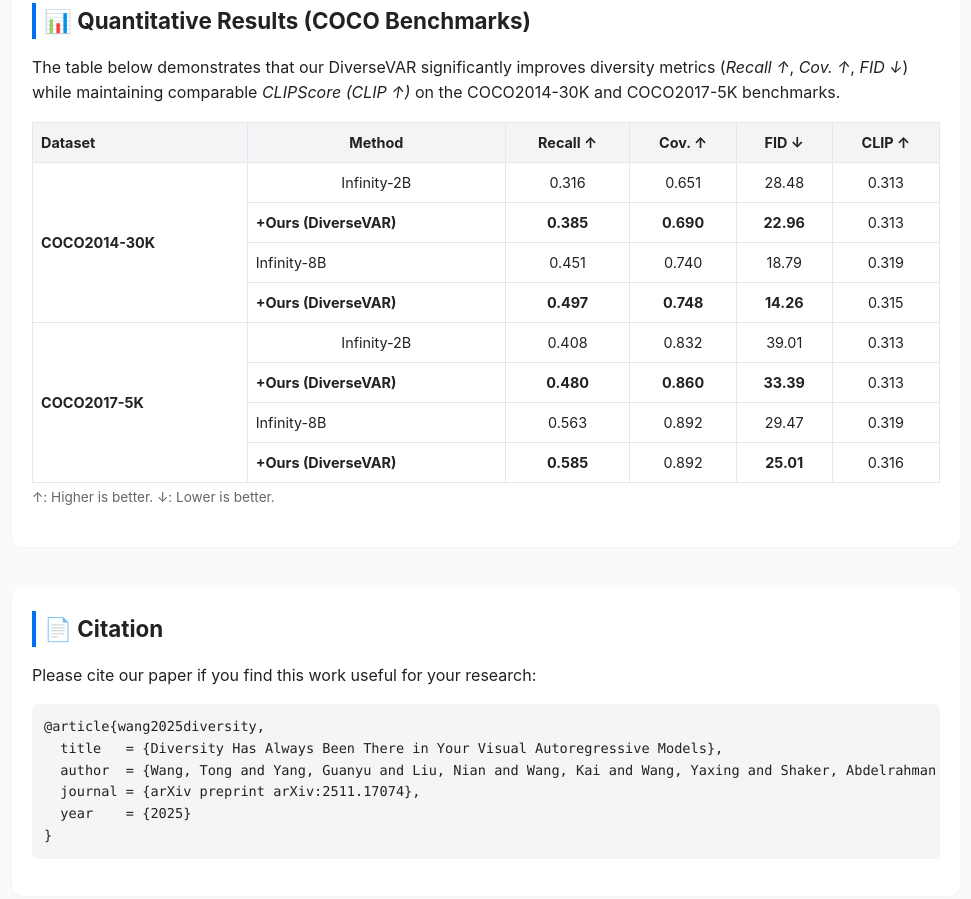
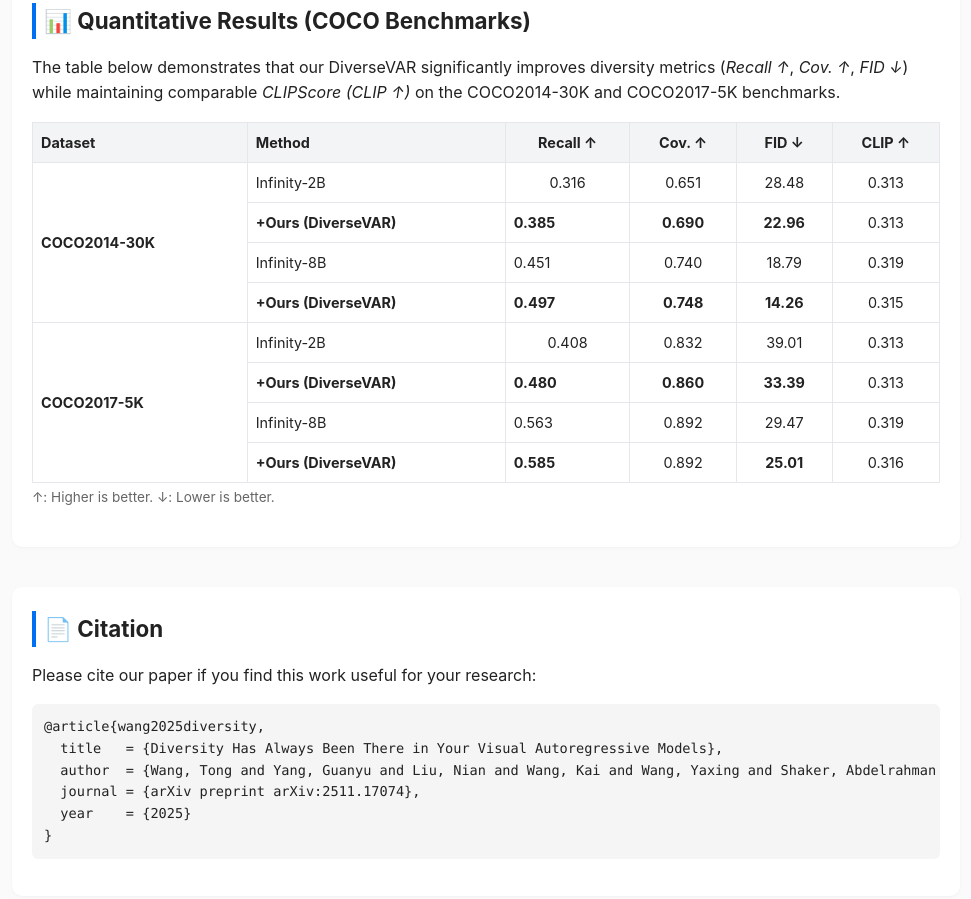
Before and after one commit to wangtong627/DiverseVAR, a plain HTML site: page index.html in a window 1280 px wide. Shown: the part 2239-3138 px from the top of the page, without its empty margins (154-1125 px from the left). Drawn offline with Linux system fonts and the light colour scheme.

Commit message:
Update index.html

```diff
--- a/index.html
+++ b/index.html
@@ -151,6 +151,13 @@
         gap: 10px;
       }
     }
+
+  /* 强制 Method 列（第二列）左对齐 */
+  table td:nth-child(2),
+  table th:nth-child(2) {
+    text-align: left !important;
+  }
+
   </style>
 </head>
 <body>
```
